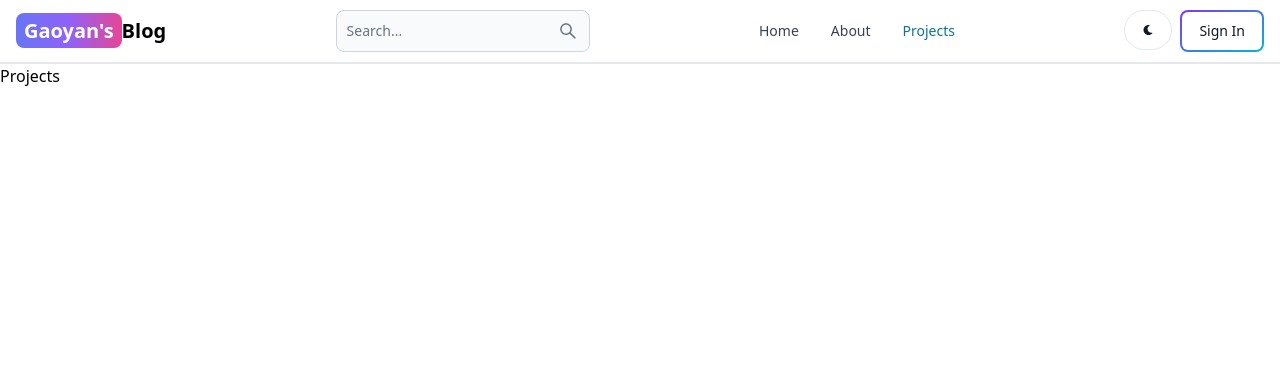
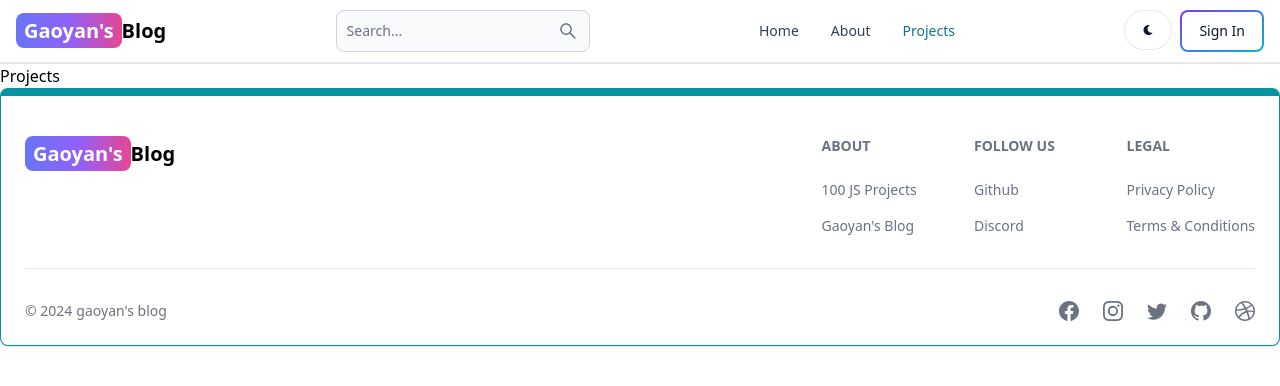
Before and after one commit to xiaojinlove/mern-blog, a React (Vite) app in the folder client/: page /projects in a window 1280 px wide. Shown: the top 386 px of the page. Built offline with nearby package versions, Linux system fonts and the light colour scheme.

Commit message:
create and add the footer component

```diff
--- a/client/src/App.jsx
+++ b/client/src/App.jsx
@@ -6,6 +6,7 @@
 import Dashboard from './pages/Dashboard'
 import Projects from './pages/Projects'
 import Header from './components/Header'
+import FooterCom from "./components/Footer"
 
 export default function App() {
   return (
@@ -19,6 +20,7 @@
         <Route path="/dashboard" element={<Dashboard />} />
         <Route path="/projects" element={<Projects />} />
       </Routes>
+    <FooterCom />
     </BrowserRouter>
   )
 }
--- /dev/null
+++ b/client/src/components/Footer.jsx
@@ -0,0 +1,90 @@
+import { Footer } from 'flowbite-react'
+import { Link } from 'react-router-dom'
+import { BsFacebook, BsInstagram, BsTwitter, BsGithub, BsDribbble } from 'react-icons/bs'
+
+export default function FooterCom() {
+  return (
+    <Footer container className='border border-t-8 border-teal-500'>
+      <div className='w-full max-w-7xl mx-auto'>
+        <div className='grid w-full justify-between sm:flex md:grid-cols-1'>
+            <div className='mt-5'>
+                <Link to="/" className='self-center whitespace-nowrap text-lg
+                sm:text-xl font-semibold dark:text-white'>
+                    <span className='px-2 py-1 bg-gradient-to-r from-indigo-500
+                    via-purple-500 to-pink-500 rounded-lg text-white '>Gaoyan's</span>
+                    Blog
+                </Link>
+            </div>
+
+            <div className='grid grid-cols-2 gap-8 mt-4 sm:grid-cols-3 sm:gap-6'>
+                <div>
+                    <Footer.Title title='About' />
+                    <Footer.LinkGroup col>
+                        <Footer.Link
+                            href='https://www.100jsprojects.com'
+                            target='_blank'
+                            rel='noopener noreferrer'
+                        >
+                            100 JS Projects
+                        </Footer.Link>
+                        <Footer.Link
+                            href='/about'
+                            target='_blank'
+                            rel='noopener noreferrer'
+                        >
+                            Gaoyan's Blog
+                        </Footer.Link>
+                    </Footer.LinkGroup>
+                </div>
+
+                <div>
+                    <Footer.Title title='FOLLOW US' />
+                    <Footer.LinkGroup col>
+                        <Footer.Link
+                            href='https://www.github.com/xiaojinlove'
+                            target='_blank'
+                            rel='noopener noreferrer'
+                        >
+                            Github
+                        </Footer.Link>
+                        <Footer.Link
+                            href='#'
+                            target='_blank'
+                            rel='noopener noreferrer'
+                        >
+                            Discord
+                        </Footer.Link>
+                    </Footer.LinkGroup>
+                </div>
+
+                <div>
+                    <Footer.Title title='Legal' />
+                    <Footer.LinkGroup col>
+                        <Footer.Link href='#'>
+                            Privacy Policy
+                        </Footer.Link>
+                        <Footer.Link href='#'>
+                            Terms &amp; Conditions
+                        </Footer.Link>
+                    </Footer.LinkGroup>
+                </div>
+            </div>
+        </div>
+        <Footer.Divider />
+        <div className='w-full sm:flex sm:items-center sm:justify-between'>
+            <Footer.Copyright
+                href='#'
+                by="gaoyan's blog"
+                year={new Date().getFullYear()}/>
+            <div className='flex gap-6 sm:mt-0 mt-4 sm:justify-center'>
+                <Footer.Icon href='#' icon={BsFacebook} />
+                <Footer.Icon href='#' icon={BsInstagram} />
+                <Footer.Icon href='#' icon={BsTwitter} />
+                <Footer.Icon href='https://github.com/xiaojinlove' icon={BsGithub} />
+                <Footer.Icon href='#' icon={BsDribbble} />
+            </div>
+        </div>
+      </div>
+    </Footer>
+  )
+}
```
